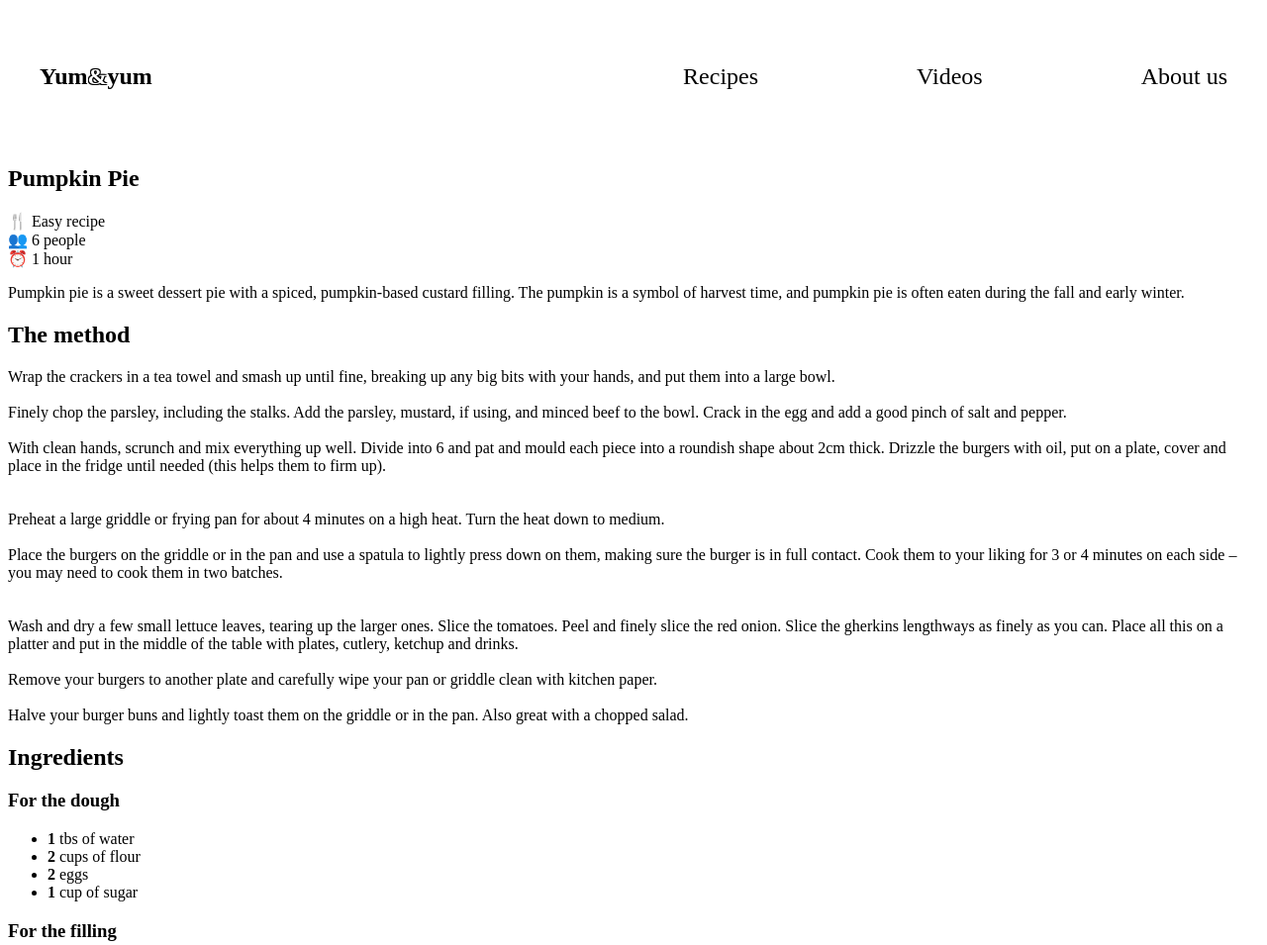
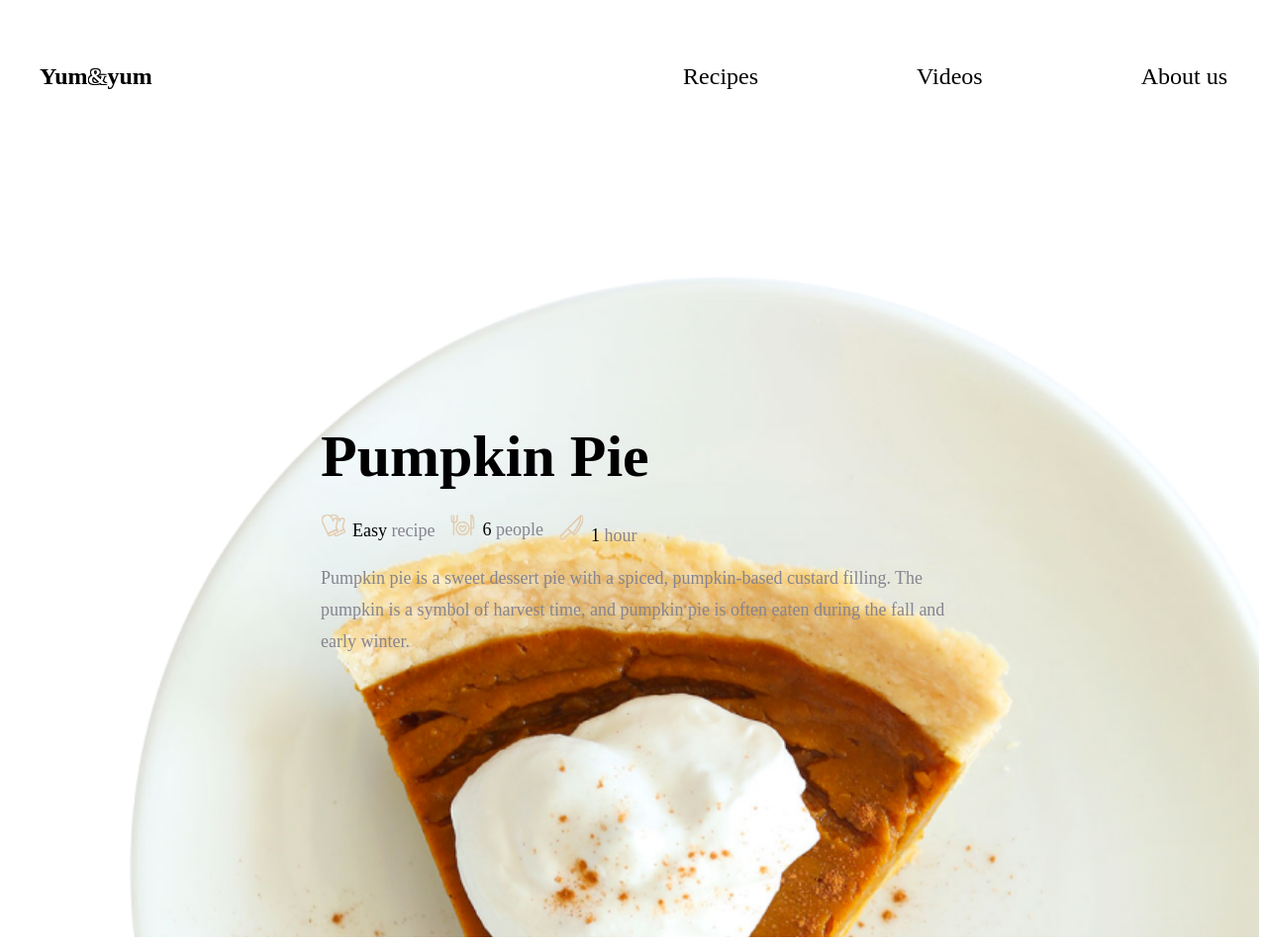
Before and after one commit to gauti94/vef-1-hopverkefni1, a website: page recipe.html in a window 1280 px wide. Shown: the top 955 px of the page at 99% size. Drawn offline with Linux system fonts and the light colour scheme.

Commit message:
status eins og er

```diff
--- a/recipe.css
+++ b/recipe.css
@@ -1,5 +1,7 @@
 :root {
   --color-tan: #e3cdb1;
+  --color-grey: #86848f;
+  --color-light-grey: #bbb9c6;
 }
 
 nav {
@@ -113,6 +115,131 @@ nav {
   }
 }
 
+/*HERO-SECTION*/
+
+.hero-section {
+  height: 100vh;
+  background-image: url(./img/cake.png);
+  background-size: cover;
+  background-position: left;
+  position: relative;
+}
+
+.content-overlay {
+  position: absolute;
+  top: 50%;
+  left: 50%;
+  transform: translate(-50%, -50%);
+  text-align: center;
+  color: #000;
+}
+
+.content-overlay h1 {
+  font-family: Playfair Display;
+  font-size: 60px;
+  font-weight: 700;
+  line-height: 79.98px;
+  text-align: left;
+  margin-top: 10px;
+  margin-bottom: 10px;
+}
+
+.content-overlay ul {
+  display: flex;
+  gap: 3rem;
+  padding-left: 2rem;
+  font-family: Poppins;
+  font-size: 18px;
+  font-weight: 400;
+  line-height: 17px;
+  text-align: left;
+  color: var(--color-grey);
+}
+
+.content-overlay p {
+  color: var(--color-grey);
+  font-family: Poppins;
+  font-size: 18px;
+  font-weight: 300;
+  line-height: 32px;
+  text-align: left;
+}
+
+.first-word {
+  color: #000;
+}
+
+.content-overlay .decoration1 {
+  list-style-image: url(./img/Level-Icon.svg);
+}
+
+.content-overlay .decoration2 {
+  list-style-image: url(./img/Servings-Icon.svg);
+}
+
+.content-overlay .decoration3 {
+  list-style-image: url(./img/Preparation-Icon.svg);
+}
+
+/*INGREDIENTS OG METHOD*/
+.ingredients-method {
+  display: flex;
+  flex-direction: row-reverse;
+  margin-top: 3rem;
+}
+
+/* INGREDIENTS*/
+
+.ingredients {
+  flex: 1;
+}
+
+/*METHOD*/
+
+.method {
+  flex: 2;
+}
+
+.method h2 {
+  font-family: Playfair Display;
+  font-size: 40px;
+  font-weight: 700;
+  line-height: 53.32px;
+  text-align: left;
+  color: var(--color-light-grey);
+}
+
+.method p {
+  font-family: Poppins;
+  font-size: 18px;
+  font-weight: 300;
+  line-height: 32px;
+  text-align: left;
+  color: var(--color-grey);
+}
+
+.ingredients h2 {
+  color: var(--color-light-grey);
+  font-family: Playfair Display;
+  font-size: 40px;
+  font-weight: 700;
+  line-height: 53.32px;
+  text-align: left;
+
+}
+
+.ingredients h3 {
+  font-family: Poppins;
+  font-size: 18px;
+  font-weight: 400;
+  line-height: 17px;
+  text-align: left;
+  color: #000;
+}
+
+.ingredients li {
+
+}
 /*FOOTER*/
 
 footer {
--- a/recipe.html
+++ b/recipe.html
@@ -34,30 +34,18 @@
 
     <div class="wrapper">
       <section class="hero-section">
-        <div class="Text">
+        <div class="content-overlay">
           <h1>Pumpkin Pie</h1>
-          <div class="recipe-info">
-            <div class="info-item">
-              <span class="icon">🍴</span>
-              Easy recipe
-            </div>
-            <div class="info-item">
-              <span class="icon">👥</span>
-              6 people
-            </div>
-            <div class="info-item">
-              <span class="icon">⏰</span>
-              1 hour
-            </div>
-          </div>
-          <div class="background-header-image"></div>
-          <p class="about-recipe">
-            Pumpkin pie is a sweet dessert pie with a spiced, pumpkin-based custard filling. The pumpkin is a symbol of harvest time, and pumpkin pie is often
-            eaten during the fall and early winter.
-          </p>
+          <ul>
+            <li class="decoration1"><span class="first-word">Easy</span> recipe</li>
+            <li class="decoration2"><span class="first-word">6</span> people</li>
+            <li class="decoration3"><span class="first-word">1</span> hour</li>
+          </ul>
+          <p>Pumpkin pie is a sweet dessert pie with a spiced, pumpkin-based custard filling. The pumpkin is a symbol of harvest time, and pumpkin pie is often eaten during the fall and early winter.</p>
         </div>
       </section>
 
+    <div class="ingredients-method">
       <section class="method">
         <h2>The method</h2>
         <p class="wrap-the-crackers">
@@ -95,7 +83,7 @@
           <li><strong>1</strong> cup of sugar</li>
         </ul>
       </section>
-
+    </div>
       <section class="latest-recipes-section">
         <div class="Group 10">
           <p class="tan-p">All the great recipes</p>
```
